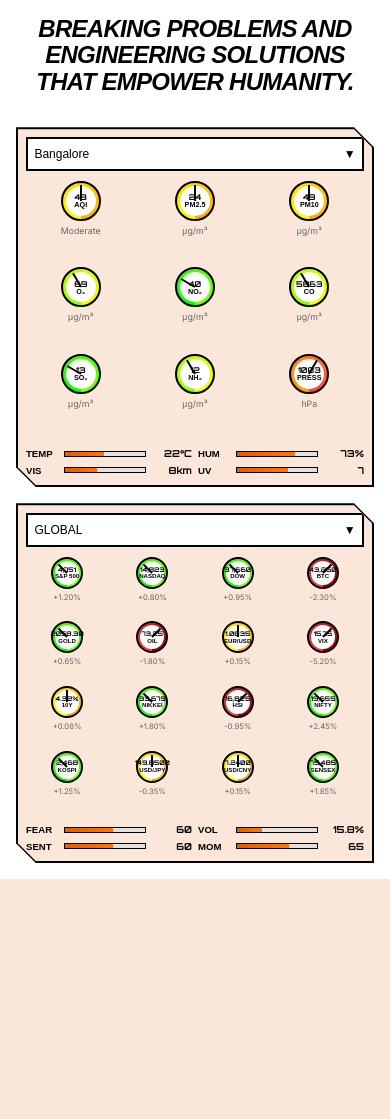
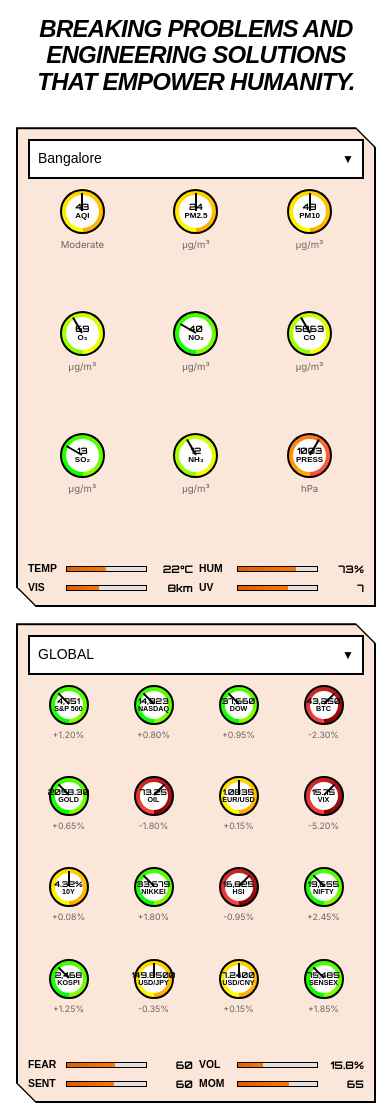
Before and after one commit to KrishnaKumarSoni/kks-im, a Flask app: page / in a window 390 px wide. Shown: the part 80-1199 px from the top of the page. Before the commit the page ends 959 px from the top, so only its background shows below. Run offline with Flask 3, Linux system fonts and the light colour scheme; some web fonts are replaced.

Commit message:
Make cockpits mobile responsive with fixed 360px width - Set cards to fixed 360px width across all screen sizes - Add proper mobile responsive breakpoints (768px, 640px, 380px) - Enable horizontal scrolling on very small screens (<380px) - Optimize gauge sizes for mobile: air quality (45px), financial (40px) - Center cards on mobile with proper spacing and overflow handling

```diff
--- a/static/css/components.css
+++ b/static/css/components.css
@@ -60,19 +60,22 @@
     gap: 1.5rem;
     align-items: flex-start;
     justify-content: center;
-    flex-wrap: nowrap;
+    flex-wrap: wrap;
     width: 100%;
+    max-width: 100%;
+    overflow-x: auto;
+    padding: 0 1rem;
 }
 
 /* Card Component */
 .card {
     position: relative;
-    width: 100%;
-    max-width: 320px;
-    min-width: 300px;
+    width: 360px;
+    min-width: 360px;
+    max-width: 360px;
     min-height: 480px;
     max-height: 480px;
-    flex: 1;
+    flex: 0 0 360px;
 }
 
 .card::before {
@@ -470,12 +473,7 @@
         gap: 1.5rem;
         justify-content: center;
         align-items: flex-start;
-    }
-
-    .card {
-        flex: 1;
-        max-width: 340px;
-        min-width: 320px;
+        padding: 0;
     }
 }
 
@@ -495,15 +493,9 @@
     .monitors-container {
         flex-direction: column;
         gap: 1rem;
-        flex-wrap: wrap;
-    }
-
-    .card {
-        max-width: 100%;
-        min-width: auto;
-        min-height: 420px;
-        max-height: 420px;
-        flex: none;
+        flex-wrap: nowrap;
+        padding: 0;
+        align-items: center;
     }
 
     .card-content-wrapper {
@@ -512,17 +504,6 @@
 
     .gauge-grid {
         gap: 0.4rem;
-    }
-
-    /* Air quality keeps 3x3 grid */
-    .air-quality-cockpit .gauge-grid {
-        grid-template-columns: repeat(3, 1fr);
-    }
-
-    /* Financial cockpit keeps 4x4 grid on tablet */
-    .financial-cockpit .gauge-grid {
-        grid-template-columns: repeat(4, 1fr);
-        gap: 0.3rem;
     }
 
     .gauge {
@@ -539,21 +520,6 @@
         height: 20px;
     }
 
-    /* Financial gauges stay smaller */
-    .financial-cockpit .gauge {
-        width: 42px;
-        height: 42px;
-    }
-
-    .financial-cockpit .gauge::before {
-        width: 32px;
-        height: 32px;
-    }
-
-    .financial-cockpit .gauge::after {
-        height: 17px;
-    }
-
     .gauge-value {
         font-size: 0.6rem;
     }
@@ -564,19 +530,6 @@
 
     .gauge-status {
         font-size: 0.65rem;
-    }
-
-    /* Financial text even smaller */
-    .financial-cockpit .gauge-value {
-        font-size: 0.52rem;
-    }
-
-    .financial-cockpit .gauge-label {
-        font-size: 0.48rem;
-    }
-
-    .financial-cockpit .gauge-status {
-        font-size: 0.58rem;
     }
 
     .bar-value {
@@ -614,27 +567,18 @@
     .monitors-container {
         flex-direction: column;
         gap: 1rem;
-    }
-
-    .card {
-        max-width: 100%;
-        min-width: auto;
-        min-height: 380px;
-        max-height: 380px;
-        flex: none;
+        padding: 0;
     }
 
     .card-content-wrapper {
         padding: 0.625rem;
     }
 
-    /* Air quality 3x3 grid */
-    .air-quality-cockpit .gauge-grid {
+    .gauge-grid {
         grid-template-columns: repeat(3, 1fr);
         gap: 0.3rem;
     }
 
-    /* Financial 4x4 grid stays on mobile */
     .financial-cockpit .gauge-grid {
         grid-template-columns: repeat(4, 1fr);
         gap: 0.25rem;
@@ -645,24 +589,23 @@
         height: 45px;
     }
 
+    .financial-cockpit .gauge {
+        width: 40px;
+        height: 40px;
+    }
+
     .gauge::before {
         width: 33px;
         height: 33px;
     }
 
-    .gauge::after {
-        height: 18px;
-    }
-
-    /* Much smaller financial gauges for mobile */
-    .financial-cockpit .gauge {
-        width: 38px;
-        height: 38px;
-    }
-
     .financial-cockpit .gauge::before {
         width: 28px;
         height: 28px;
+    }
+
+    .gauge::after {
+        height: 18px;
     }
 
     .financial-cockpit .gauge::after {
@@ -673,25 +616,24 @@
         font-size: 0.55rem;
     }
 
+    .financial-cockpit .gauge-value {
+        font-size: 0.5rem;
+    }
+
     .gauge-label {
         font-size: 0.5rem;
+    }
+
+    .financial-cockpit .gauge-label {
+        font-size: 0.45rem;
     }
 
     .gauge-status {
         font-size: 0.6rem;
     }
 
-    /* Very small text for financial mobile */
-    .financial-cockpit .gauge-value {
-        font-size: 0.45rem;
-    }
-
-    .financial-cockpit .gauge-label {
-        font-size: 0.42rem;
-    }
-
     .financial-cockpit .gauge-status {
-        font-size: 0.52rem;
+        font-size: 0.55rem;
     }
 
     .air-quality-cockpit, .financial-cockpit {
@@ -712,98 +654,14 @@
     }
 }
 
-/* Extra small mobile phones */
-@media (max-width: 480px) {
-    .card {
-        min-height: 360px;
-        max-height: 360px;
+@media (max-width: 380px) {
+    .monitors-container {
+        padding: 0 0.5rem;
+        overflow-x: auto;
+        justify-content: flex-start;
     }
 
-    .card-content-wrapper {
-        padding: 0.5rem;
-    }
-
-    /* Financial cockpit ultra-compact 4x4 grid */
-    .financial-cockpit .gauge-grid {
-        gap: 0.2rem;
-    }
-
-    .financial-cockpit .gauge {
-        width: 32px;
-        height: 32px;
-    }
-
-    .financial-cockpit .gauge::before {
-        width: 24px;
-        height: 24px;
-    }
-
-    .financial-cockpit .gauge::after {
-        height: 12px;
-    }
-
-    .financial-cockpit .gauge-value {
-        font-size: 0.4rem;
-    }
-
-    .financial-cockpit .gauge-label {
-        font-size: 0.38rem;
-    }
-
-    .financial-cockpit .gauge-status {
-        font-size: 0.48rem;
-    }
-
-    /* Air quality slightly smaller too */
-    .air-quality-cockpit .gauge {
-        width: 40px;
-        height: 40px;
-    }
-
-    .air-quality-cockpit .gauge::before {
-        width: 30px;
-        height: 30px;
-    }
-
-    .air-quality-cockpit .gauge::after {
-        height: 16px;
-    }
-
-    .air-quality-cockpit .gauge-value {
-        font-size: 0.5rem;
-    }
-
-    .air-quality-cockpit .gauge-label {
-        font-size: 0.45rem;
-    }
-
-    .air-quality-cockpit .gauge-status {
-        font-size: 0.55rem;
-    }
-
-    .dropdown-selected {
-        padding: 0.4rem;
-        font-size: 12px;
-    }
-
-    .dropdown-option {
-        padding: 0.35rem 0.4rem;
-        font-size: 11px;
-    }
-
-    .environmental-bars, .financial-bars {
-        margin-top: 0.2rem;
-    }
-
-    .bar-row {
-        margin-bottom: 0.2rem;
-    }
-
-    .bar-label {
-        font-size: 0.6rem;
-    }
-
-    .bar-value {
-        font-size: 0.6rem;
+    .card {
+        flex-shrink: 0;
     }
 }
```
